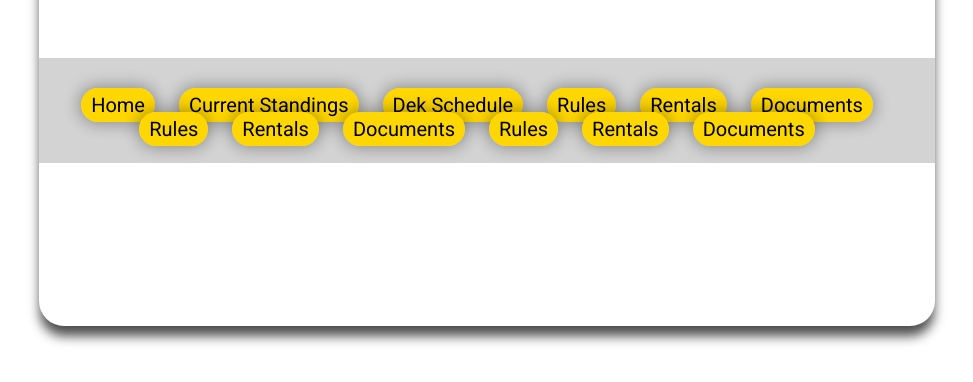
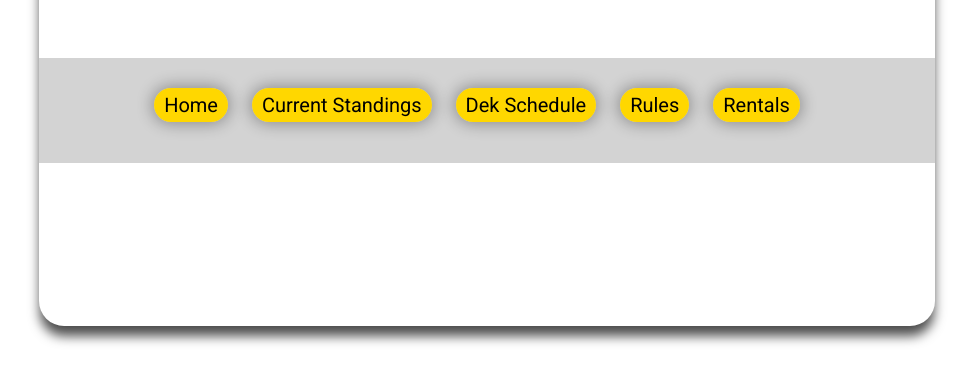
Before and after one commit to mattyj6792/mattyj6792.github.io, a plain HTML site: page index.html in a window 1280 px wide. Shown: the part 154-536 px from the top of the page, without its empty margins (153-1126 px from the left). Drawn offline with Linux system fonts and the light colour scheme.

Commit message:
Update index.html

```diff
--- a/index.html
+++ b/index.html
@@ -27,13 +27,7 @@
             <a href="#" class="btn">Dek Schedule</a>
             <a href="#" class="btn">Rules</a>
             <a href="#" class="btn">Rentals</a>
-            <a href="#" class="btn">Documents</a>
-            <a href="#" class="btn">Rules</a>
-            <a href="#" class="btn">Rentals</a>
-            <a href="#" class="btn">Documents</a>
-            <a href="#" class="btn">Rules</a>
-            <a href="#" class="btn">Rentals</a>
-            <a href="#" class="btn">Documents</a>
+
         </div>
         <div class="pictures">
 
```
